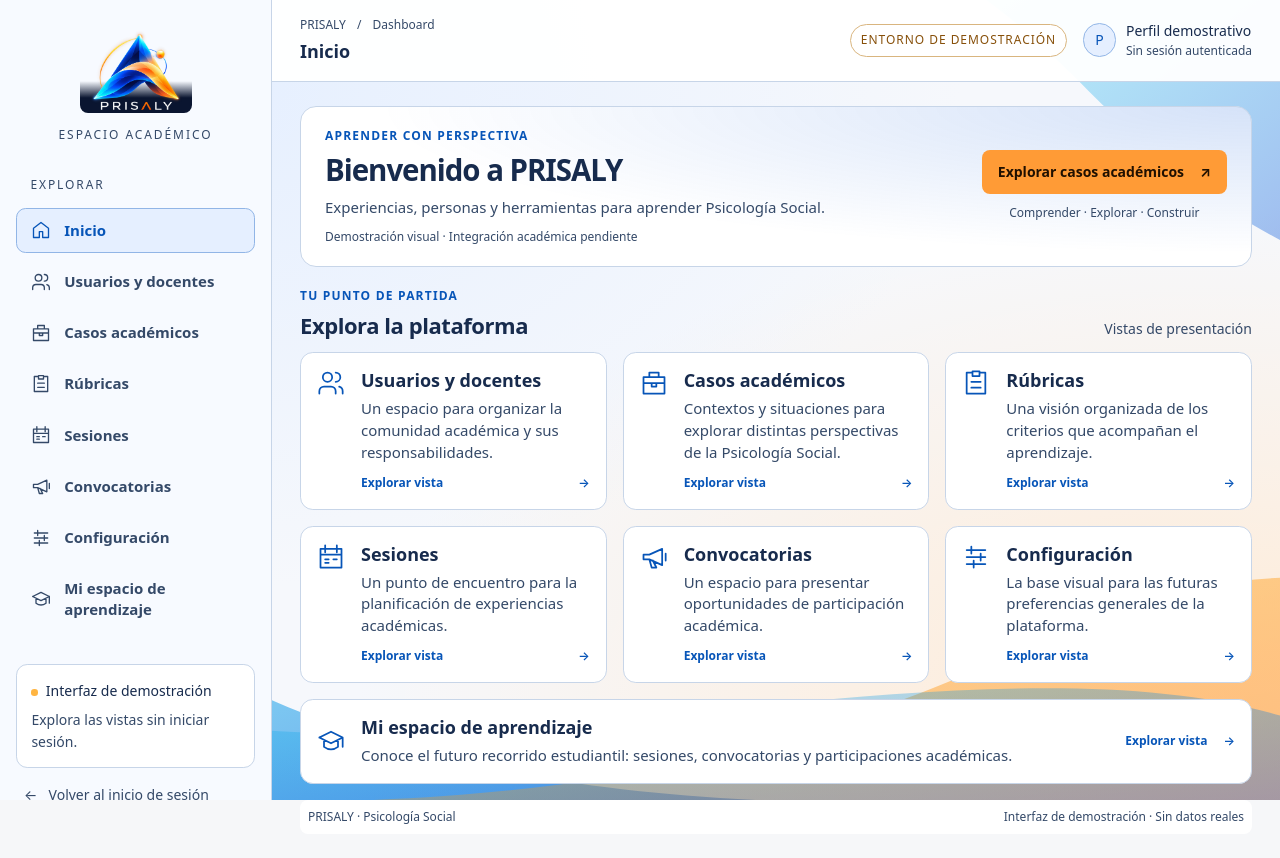
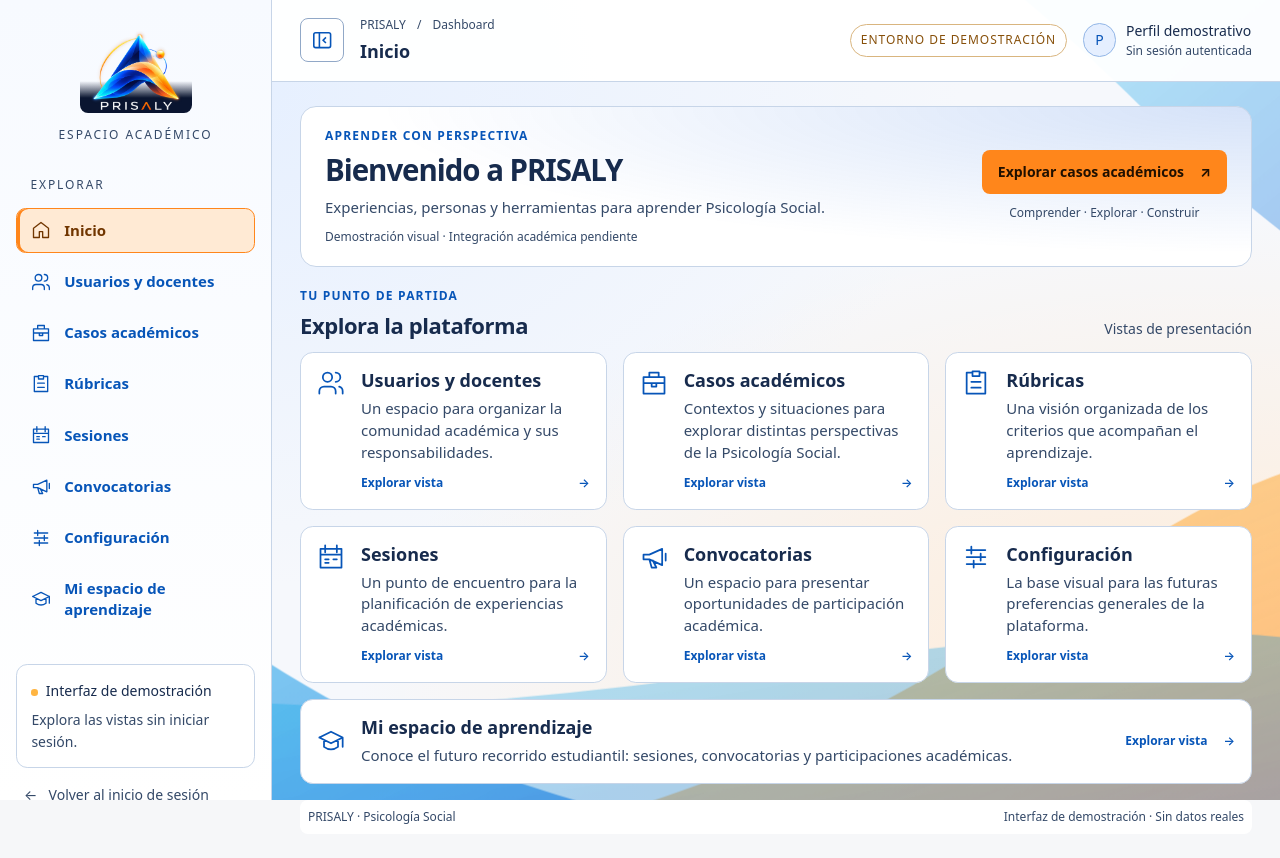
Before and after one commit to Cris-count/PRISALY-Front, an Angular app: page /dashboard in a window 1280 px wide. Built offline with nearby package versions, Linux system fonts and the light colour scheme.

Commit message:
feat(frontend): modernizar interfaz visual global PRISALY

```diff
--- a/src/app/features/autenticacion/login-presentacion.css
+++ b/src/app/features/autenticacion/login-presentacion.css
@@ -107,10 +107,10 @@
   animation: aparecer 0.5s 6.174s ease-out both;
 }
 .omitir {
-  position: absolute;
   z-index: 2;
-  top: 1rem;
-  right: 1rem;
+  position: fixed;
+  bottom: max(1rem, env(safe-area-inset-bottom));
+  right: max(1rem, env(safe-area-inset-right));
   min-height: 2.75rem;
   padding: 0.5rem 0.8rem;
   border: 1px solid #526a8b;
--- a/src/app/features/dashboard/dashboard-fondo.css
+++ b/src/app/features/dashboard/dashboard-fondo.css
@@ -1,4 +1,4 @@
-/* Mismo escenario final del login, est?tico y compartido por todas las rutas hijas. */
+/* Escenario institucional único: decoración continua al cambiar de módulo. */
 .fondo-dashboard {
   position: fixed;
   inset: 0;
@@ -11,7 +11,63 @@
 }
 .ondas-fondo {
   position: absolute;
-  inset: 0;
-  width: 100%;
-  height: 100%;
+  inset: -8%;
+  width: 116%;
+  height: 116%;
+  transform-origin: center;
+  animation: oleaje-institucional 16s -4s ease-in-out infinite alternate;
 }
+.ondas-fondo > path {
+  transform-box: view-box;
+  transform-origin: center;
+}
+.ondas-fondo > path:nth-of-type(1) {
+  animation: onda-azul 12s -3s ease-in-out infinite alternate;
+}
+.ondas-fondo > path:nth-of-type(2) {
+  animation: onda-naranja 17s -8s ease-in-out infinite alternate;
+}
+.ondas-fondo > path:nth-of-type(3) {
+  animation: onda-celeste 10s -2s ease-in-out infinite alternate;
+}
+
+@keyframes oleaje-institucional {
+  from {
+    transform: translate3d(-2%, 1%, 0);
+  }
+  to {
+    transform: translate3d(2%, -1%, 0);
+  }
+}
+/* Capas con recorridos opuestos; el desfase evita un arranque aparentemente inmóvil. */
+@keyframes onda-azul {
+  from {
+    transform: translate3d(-2%, 1%, 0);
+  }
+  to {
+    transform: translate3d(3%, -2%, 0);
+  }
+}
+@keyframes onda-naranja {
+  from {
+    transform: translate3d(3%, -2%, 0);
+  }
+  to {
+    transform: translate3d(-3%, 2%, 0);
+  }
+}
+@keyframes onda-celeste {
+  from {
+    transform: translate3d(-3%, 2%, 0);
+  }
+  to {
+    transform: translate3d(3%, -2%, 0);
+  }
+}
+@media (prefers-reduced-motion: reduce) {
+  .ondas-fondo,
+  .ondas-fondo > path {
+    animation: none !important;
+    transform: none;
+  }
+}
--- /dev/null
+++ b/src/app/features/dashboard/dashboard-identidad.css
@@ -0,0 +1,25 @@
+:host {
+  /* Identidad compartida de Mariana: se hereda solo dentro del Dashboard. */
+  --p-texto: #172b4d;
+  --p-sec: #344968;
+  --p-azul: #0755b8;
+  --p-azul-electrico: #0755d9;
+  --p-celeste: #10d9f4;
+  --p-naranja: #ff861b;
+  --p-borde: #c7d5e8;
+  --p-fondo: #fff;
+  --p-suave: #edf4ff;
+  --p-acento: #87500a;
+  --p-accion: var(--p-naranja);
+  --p-accion-hover: #ff9b36;
+  --p-accion-texto: #201000;
+  --p-activo-fondo: #ffead4;
+  --p-activo-texto: #713600;
+}
+button:not(:disabled):hover {
+  border-color: var(--p-azul);
+  background: var(--p-suave);
+}
+button:disabled {
+  cursor: not-allowed;
+}
--- a/src/app/features/dashboard/dashboard-inicio.css
+++ b/src/app/features/dashboard/dashboard-inicio.css
@@ -53,14 +53,14 @@ h1 {
   min-height: 2.75rem;
   padding: 0.65rem 1rem;
   border-radius: 0.5rem;
-  background: #ff9b36;
-  color: #201000;
+  background: var(--p-accion);
+  color: var(--p-accion-texto);
   font-size: var(--t-sm);
   font-weight: 700;
   text-decoration: none;
 }
 .accion:hover {
-  background: #ffd05b;
+  background: var(--p-accion-hover);
 }
 .seccion-cabecera {
   display: flex;
--- a/src/app/features/dashboard/dashboard-layout.css
+++ b/src/app/features/dashboard/dashboard-layout.css
@@ -1,18 +1,11 @@
 :host {
   display: block;
   color-scheme: light;
-  --p-texto: #172b4d;
-  --p-sec: #344968;
-  --p-azul: #0755b8;
-  --p-borde: #c7d5e8;
-  --p-fondo: #fff;
-  --p-suave: #edf4ff;
-  --p-acento: #87500a;
   color: var(--p-texto);
 }
 .dashboard {
   display: grid;
-  grid-template-columns: 17rem minmax(0, 1fr);
+  grid-template-columns: var(--ancho-menu, 17rem) minmax(0, 1fr);
   grid-template-rows: auto 1fr;
   grid-template-areas: 'nav top' 'nav main';
   min-height: 100dvh;
@@ -28,7 +21,7 @@
   display: flex;
   flex-direction: column;
   padding: 1.8rem 1rem 1.2rem;
-  background: #f7faff;
+  background: linear-gradient(180deg, #f7faff, var(--p-fondo));
   border-right: 1px solid var(--p-borde);
 }
 .marca {
@@ -63,7 +56,7 @@ nav a {
   gap: 0.8rem;
   min-height: 2.85rem;
   padding: 0.7rem 0.9rem;
-  color: var(--p-sec);
+  color: var(--p-azul);
   border: 1px solid transparent;
   border-radius: 0.6rem;
   font-size: var(--t-base);
@@ -76,9 +69,10 @@ nav a:hover {
   background: var(--p-suave);
 }
 nav a.activo {
-  color: var(--p-azul);
-  background: #e5efff;
-  border-color: #91b5e6;
+  color: var(--p-activo-texto);
+  background: var(--p-activo-fondo);
+  border-color: var(--p-naranja);
+  box-shadow: inset 3px 0 var(--p-naranja);
 }
 nav svg {
   width: 1.25rem;
--- a/src/app/features/dashboard/dashboard-layout.html
+++ b/src/app/features/dashboard/dashboard-layout.html
@@ -1,4 +1,4 @@
-<div class="dashboard">
+<div class="dashboard" [class.dashboard--compacto]="menuContraido()">
   <div class="fondo-dashboard" aria-hidden="true">
     <svg class="ondas-fondo" viewBox="0 0 1440 900" preserveAspectRatio="none" focusable="false">
       <defs>
@@ -11,17 +11,17 @@
           <stop offset="1" stop-color="#FF861B" stop-opacity=".45" />
         </linearGradient>
       </defs>
-      <path fill="url(#dashboard-onda-azul)" d="M0 630C190 710 330 875 850 900H0Z" />
-      <path fill="url(#dashboard-onda-naranja)" d="M1440 650C1170 660 1040 875 420 900H1440Z" />
+      <path fill="url(#dashboard-onda-azul)" d="M0 470C190 590 330 825 850 900H0Z" />
+      <path fill="url(#dashboard-onda-naranja)" d="M1440 490C1170 540 1040 825 420 900H1440Z" />
       <path
         fill="url(#dashboard-onda-azul)"
         opacity=".6"
-        d="M0 740C340 950 1050 690 1440 805V900H0Z"
+        d="M0 650C340 920 1050 590 1440 720V900H0Z"
       />
       <path
         fill="url(#dashboard-onda-azul)"
         opacity=".6"
-        d="M1110 0H1440V270C1280 185 1230 90 1110 0Z"
+        d="M1000 0H1440V360C1240 240 1170 110 1000 0Z"
       />
     </svg>
   </div>
@@ -39,28 +39,34 @@
     <nav aria-label="Secciones de PRISALY" (click)="cerrarMenu()">
       <a
         routerLink="/dashboard"
+        aria-label="Inicio"
+        title="Inicio"
         routerLinkActive="activo"
         [routerLinkActiveOptions]="{ exact: true }"
         ariaCurrentWhenActive="page"
       >
         <svg viewBox="0 0 24 24" aria-hidden="true">
           <path d="M3 10 12 3l9 7v11h-7v-7h-4v7H3z" /></svg
-        >Inicio
+        ><span class="nav-texto">Inicio</span>
       </a>
       @for (seccion of secciones; track seccion.ruta) {
         <a
           [routerLink]="['/dashboard', seccion.ruta]"
+          [attr.aria-label]="seccion.titulo"
+          [title]="seccion.titulo"
           routerLinkActive="activo"
           ariaCurrentWhenActive="page"
         >
           <svg viewBox="0 0 24 24" aria-hidden="true"><path [attr.d]="seccion.icono" /></svg
-          >{{ seccion.titulo }}
+          ><span class="nav-texto">{{ seccion.titulo }}</span>
         </a>
       }
     </nav>
     <div class="lateral-pie">
       <div class="nota-demo">
-        <span class="punto" aria-hidden="true"></span>Interfaz de demostración
+        <span class="resumen-demo"
+          ><span class="punto" aria-hidden="true"></span>Interfaz de demostración</span
+        >
         <p>
           {{
             qaPersonal
@@ -70,21 +76,29 @@
         </p>
         @if (sesion) {
           <button
-            class="volver"
+            class="volver cierre-personal"
+            aria-label="Cerrar sesión de personal o reintentar cierre"
+            title="Cerrar sesión de personal o reintentar cierre"
             type="button"
             (click)="cerrarSesion()"
             [disabled]="sesion.estado().tipo === 'cerrando'"
           >
-            {{
+            <span aria-hidden="true">⏻</span
+            ><span class="nav-texto">{{
               sesion.estado().tipo === 'cierre-no-confirmado'
                 ? 'Reintentar cierre'
                 : 'Cerrar sesión de personal'
-            }}
+            }}</span>
           </button>
         }
       </div>
-      <a class="volver" routerLink="/login"
-        ><span aria-hidden="true">←</span> Volver al inicio de sesión</a
+      <a
+        class="volver"
+        routerLink="/login"
+        aria-label="Volver al inicio de sesión"
+        title="Volver al inicio de sesión"
+        ><span aria-hidden="true">←</span>
+        <span class="nav-texto">Volver al inicio de sesión</span></a
       >
       <button class="cerrar-menu" type="button" (click)="cerrarMenu()">Cerrar menú</button>
     </div>
@@ -100,6 +114,23 @@
         (click)="menuAbierto.set(!menuAbierto())"
       >
         {{ menuAbierto() ? 'Cerrar menú' : 'Abrir menú' }}
+      </button>
+      <button
+        class="contraer-menu"
+        type="button"
+        aria-controls="navegacion-dashboard"
+        [attr.aria-expanded]="!menuContraido()"
+        [attr.aria-label]="menuContraido() ? 'Expandir menú lateral' : 'Contraer menú lateral'"
+        [title]="menuContraido() ? 'Expandir menú lateral' : 'Contraer menú lateral'"
+        (click)="menuContraido.set(!menuContraido())"
+      >
+        <svg viewBox="0 0 24 24" aria-hidden="true">
+          <rect x="3" y="4" width="18" height="16" rx="2" />
+          <path
+            d="M9 4v16m7-11-3 3 3 3"
+            [attr.transform]="menuContraido() ? 'translate(29 0) scale(-1 1)' : null"
+          />
+        </svg>
       </button>
       <div>
         <p class="contexto">PRISALY <span aria-hidden="true">/</span> Dashboard</p>
--- a/src/app/features/dashboard/dashboard-layout.ts
+++ b/src/app/features/dashboard/dashboard-layout.ts
@@ -28,7 +28,13 @@ import { DASHBOARD_NAVEGACION } from './dashboard-secciones';
   imports: [RouterLink, RouterLinkActive, RouterOutlet, EstadoAccesoPersonalPanel],
   changeDetection: ChangeDetectionStrategy.OnPush,
   templateUrl: './dashboard-layout.html',
-  styleUrls: ['./dashboard-layout.css', './dashboard-fondo.css', './dashboard-tipografia.css'],
+  styleUrls: [
+    './dashboard-layout.css',
+    './dashboard-fondo.css',
+    './dashboard-tipografia.css',
+    './dashboard-identidad.css',
+    './dashboard-menu.css',
+  ],
 })
 export class DashboardLayout {
   protected readonly qaPersonal = inject(M1_PERSONAL_LOCAL);
@@ -59,6 +65,7 @@ export class DashboardLayout {
   private readonly botonMenu = viewChild<ElementRef<HTMLButtonElement>>('botonMenu');
   protected readonly secciones = DASHBOARD_NAVEGACION;
   protected readonly menuAbierto = signal(false);
+  protected readonly menuContraido = signal(false);
   protected readonly titulo = toSignal(
     this.router.events.pipe(
       filter((evento): evento is NavigationEnd => evento instanceof NavigationEnd),
--- /dev/null
+++ b/src/app/features/dashboard/dashboard-menu.css
@@ -0,0 +1,65 @@
+.contraer-menu {
+  display: grid;
+  place-items: center;
+  flex-shrink: 0;
+  width: 2.75rem;
+  padding: 0.5rem;
+}
+.contraer-menu svg {
+  width: 1.4rem;
+  height: 1.4rem;
+  fill: none;
+  stroke: currentColor;
+  stroke-width: 1.7;
+}
+@media (min-width: 801px) {
+  .dashboard--compacto {
+    --ancho-menu: 5.5rem;
+  }
+  .dashboard--compacto .lateral {
+    padding-inline: 0.65rem;
+  }
+  .dashboard--compacto .marca img {
+    width: 3.25rem;
+    height: auto;
+  }
+  .dashboard--compacto .marca {
+    margin-bottom: 1.5rem;
+  }
+  .dashboard--compacto .marca span,
+  .dashboard--compacto .grupo,
+  .dashboard--compacto .resumen-demo,
+  .dashboard--compacto .nota-demo > p {
+    display: none;
+  }
+  /* El nombre permanece disponible para lectores; title ayuda con el puntero. */
+  .dashboard--compacto .nav-texto {
+    position: absolute;
+    width: 1px;
+    height: 1px;
+    overflow: hidden;
+    clip-path: inset(50%);
+    white-space: nowrap;
+  }
+  .dashboard--compacto nav a,
+  .dashboard--compacto .volver {
+    justify-content: center;
+    gap: 0;
+    padding: 0.75rem;
+    min-height: 2.85rem;
+  }
+  .dashboard--compacto .nota-demo {
+    border: 0;
+    padding: 0;
+    background: transparent;
+  }
+  .dashboard--compacto .cierre-personal {
+    width: 100%;
+    margin-bottom: 0.5rem;
+  }
+}
+@media (max-width: 800px) {
+  .contraer-menu {
+    display: none;
+  }
+}
```
Also changed, not shown: 2 other files (tests, documents, lock files or other folders).
